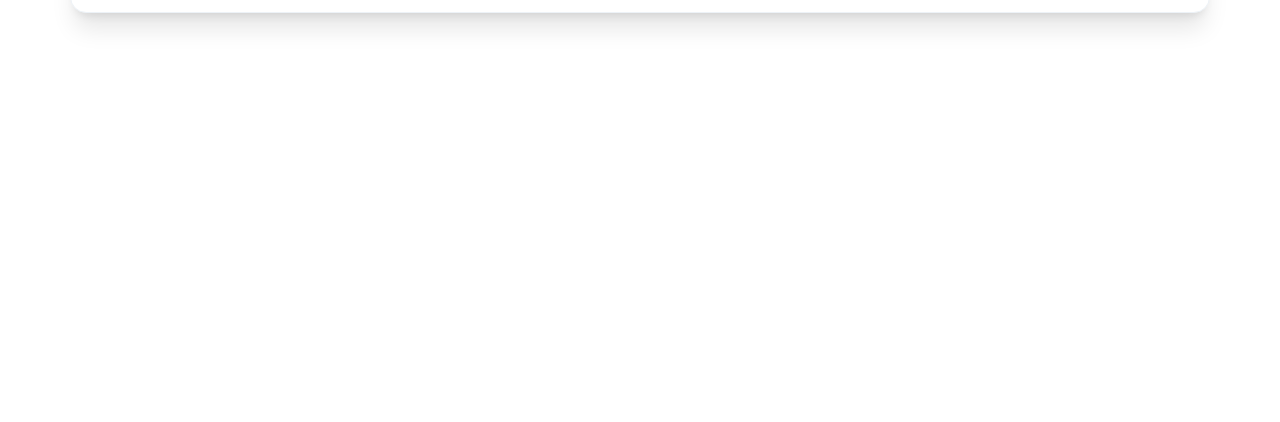
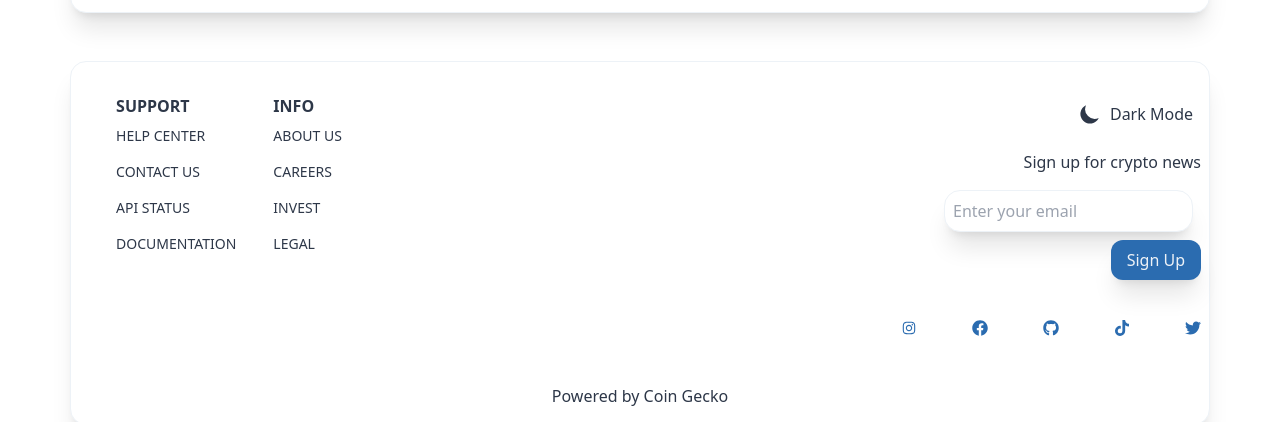
Before and after one commit to nabuhadba/CryptoWatchlist, a React (Create React App) app in the folder cryptowatch/: page /coin/1 in a window 1280 px wide. Shown: the part 629-1051 px from the top of the page. Before the commit the page ends 800 px from the top, so only its background shows below. Built offline with nearby package versions, Linux system fonts and the light colour scheme; no server answers.

Commit message:
finished the footer styles and functionality

```diff
--- a/cryptowatch/src/App.js
+++ b/cryptowatch/src/App.js
@@ -8,6 +8,7 @@
 import Account from './routes/Account'
 import CoinPage from './routes/CoinPage'
 import axios from 'axios'
+import Footer from './components/Footer';
 
 function App() {
   const [coins, setCoins] = useState([])
@@ -32,6 +33,7 @@
           <Route path=':coinId' />
         </Route>
       </Routes>
+      <Footer />
     </ThemeProvider>
   );
 }
--- /dev/null
+++ b/cryptowatch/src/components/Footer.jsx
@@ -0,0 +1,59 @@
+import React from 'react'
+import ThemeToggle from './ThemeToggle'
+import { AiOutlineInstagram } from 'react-icons/ai'
+import { FaFacebook, FaGithub, FaTiktok, FaTwitter } from 'react-icons/fa'
+
+const Footer = () => {
+    return (
+        <div className='rounded-div mt-8 pt-8 text-primary'>
+            <div className='grid md:grid-cols-2'>
+                <div className='flex justify-evenly w-full md:max-w-[300px] uppercase'>
+                    <div>
+                        <h2 className='font-bold'>Support</h2>
+                        <ul>
+                            <li className='text-sm py-2'>Help Center</li>
+                            <li className='text-sm py-2'>Contact Us</li>
+                            <li className='text-sm py-2'>API Status</li>
+                            <li className='text-sm py-2'>Documentation</li>
+                        </ul>
+                    </div>
+                    <div>
+                        <h2 className='font-bold'>Info</h2>
+                        <ul>
+                            <li className='text-sm py-2'>About Us</li>
+                            <li className='text-sm py-2'>Careers</li>
+                            <li className='text-sm py-2'>Invest</li>
+                            <li className='text-sm py-2'>Legal</li>
+                        </ul>
+                    </div>
+                </div>
+                <div className='text-right'>
+                    <div className='w-full flex justify-end'>
+                        <div className='w-full md:w-[300px] py-4 relative'>
+                            <div className='flex justify-center md:justify-end py-4 md:py-0 md:pb-4 mt-[-1rem]'>
+                                <ThemeToggle />
+                            </div>
+                            <p className='text-center md:text-right'>Sign up for crypto news</p>
+                            <div className='py-4'>
+                                <form>
+                                    <input className='bg-primary border border-input p-2 mr-2 w-full shadow-xl rounded-2xl md:w-auto' type="email" placeholder='Enter your email' />
+                                    <button className='bg-button text-btnText px-4 p-2 w-full rounded-xl shadow-xl hover:shadow-2xl md:w-auto my-2'>Sign Up</button>
+                                </form>
+                            </div>
+                            <div className='flex py-4 justify-between text-accent'>
+                                <AiOutlineInstagram />
+                                <FaFacebook />
+                                <FaGithub />
+                                <FaTiktok />
+                                <FaTwitter />
+                            </div>
+                        </div>
+                    </div>
+                </div>
+            </div>
+            <p className='text-center py-4'>Powered by Coin Gecko</p>
+        </div>
+    )
+}
+
+export default Footer
```
